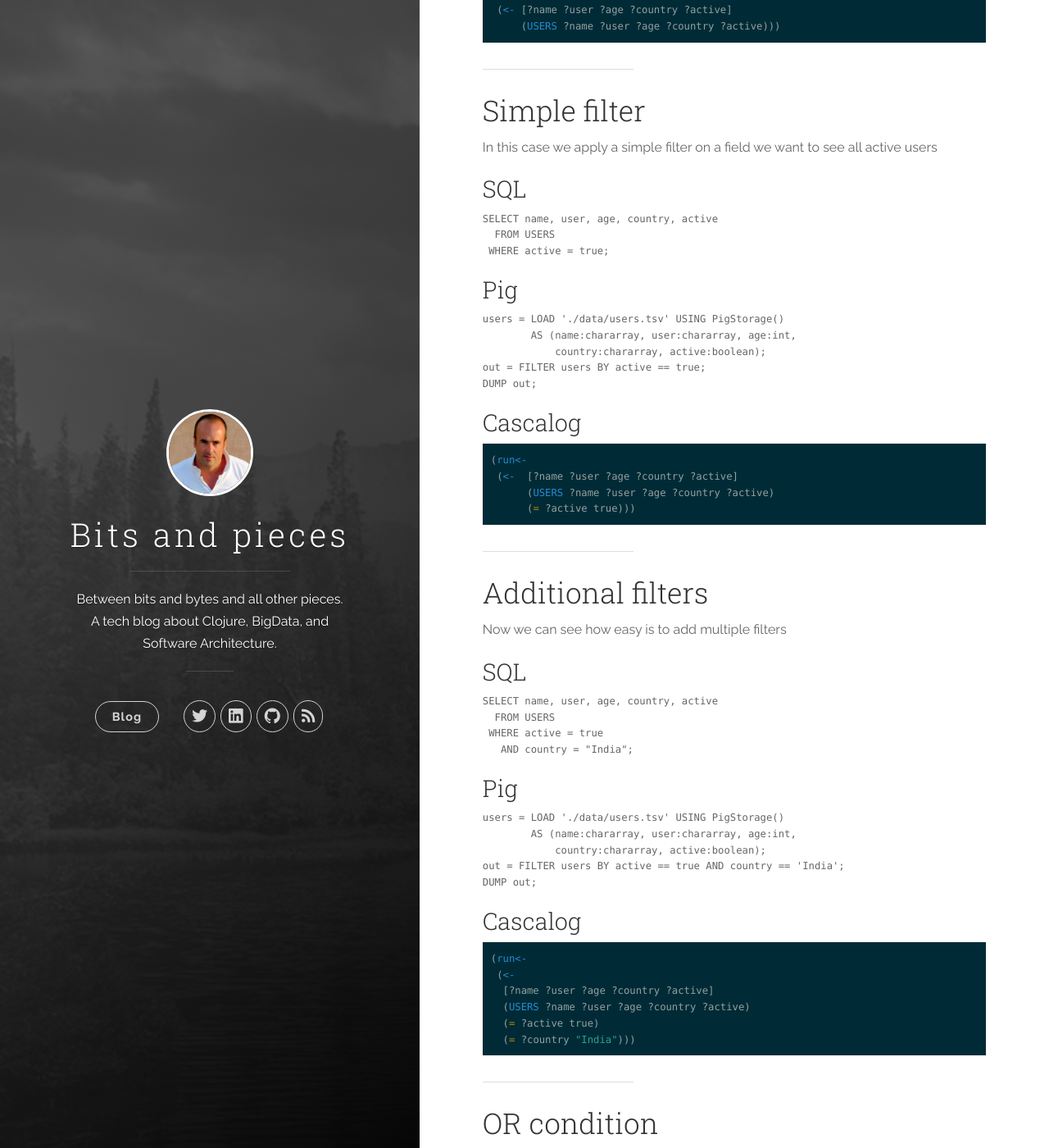
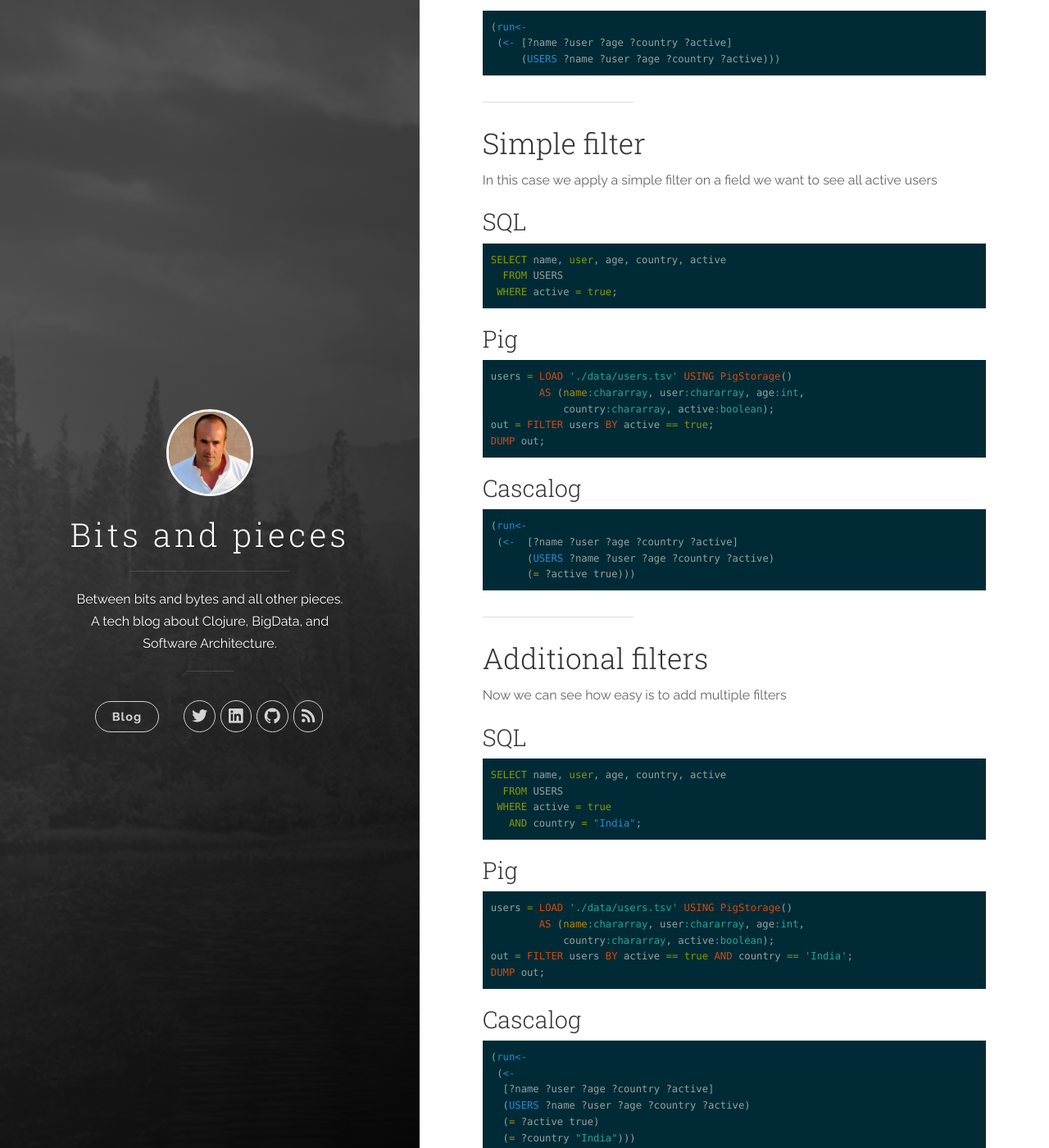
Before and after one commit to BrunoBonacci/brunobonacci.github.io, a Jekyll site: the page built from _posts/2014-06-01-cascalog-by-examples-part1.markdown, in a window 1280 px wide and 1400 px high, scrolled down 5019 px. Shown: the whole window at 82% size. Built offline with Jekyll 4.4.1, drawn with Linux system fonts in a browser that asks for light colours; nearby versions of some CDN libraries; comment, search, counter and statistics services are not loaded; some of the changed text lies outside the part shown.

Commit message:
more fix on syntax highlight

````diff
--- a/_posts/2014-06-01-cascalog-by-examples-part1.markdown
+++ b/_posts/2014-06-01-cascalog-by-examples-part1.markdown
@@ -156,6 +156,7 @@ tuples which are: _name, user, age, country, active_ and there are 500
 users in total.
 
 The `SCORES` dataset looks like this:
+
 ``` clojure
 (take 5 (shuffle SCORES))
 ;=> (["jorden78" "Tetris" 2875]
@@ -180,14 +181,14 @@ you can change the disposition and
 the number of fields in the projection side
 
 ### SQL
-``` SQL
+``` sql
 SELECT name, user, age, country, active
   FROM USERS;
 ```
 
 
 ### Pig
-``` Ruby
+``` ruby
 users = LOAD './data/users.tsv' USING PigStorage()
         AS (name:chararray, user:chararray, age:int,
             country:chararray, active:boolean);
@@ -246,14 +247,14 @@ In this case we apply a simple filter on a field
 we want to see all active users
 
 ### SQL
-``` SQL
+``` sql
 SELECT name, user, age, country, active
   FROM USERS
  WHERE active = true;
 ```
 
 ### Pig
-``` Ruby
+``` ruby
 users = LOAD './data/users.tsv' USING PigStorage()
         AS (name:chararray, user:chararray, age:int,
             country:chararray, active:boolean);
@@ -275,7 +276,7 @@ DUMP out;
 Now we can see how easy is to add multiple filters
 
 ### SQL
-``` SQL
+``` sql
 SELECT name, user, age, country, active
   FROM USERS
  WHERE active = true
@@ -283,7 +284,7 @@ SELECT name, user, age, country, active
 ```
 
 ### Pig
-``` Ruby
+``` ruby
 users = LOAD './data/users.tsv' USING PigStorage()
         AS (name:chararray, user:chararray, age:int,
             country:chararray, active:boolean);
@@ -311,7 +312,7 @@ not a function, so is not composable as function,
 and need to be wrapped.
 
 ### SQL
-``` SQL
+``` sql
 SELECT name, user, age, country, active
   FROM USERS
  WHERE active = true
@@ -319,7 +320,7 @@ SELECT name, user, age, country, active
 ```
 
 ### Pig
-``` Ruby
+``` ruby
 users = LOAD './data/users.tsv' USING PigStorage()
         AS (name:chararray, user:chararray, age:int,
             country:chararray, active:boolean);
@@ -352,13 +353,13 @@ transformation on a field, such as making
 the username uppercase we can run
 
 ### SQL
-``` SQL
+``` sql
 SELECT name, UPPER(user), age, country, active
   FROM USERS;
 ```
 
 ### Pig
-``` Ruby
+``` ruby
 users = LOAD './data/users.tsv' USING PigStorage()
         AS (name:chararray, user:chararray, age:int,
             country:chararray, active:boolean);
@@ -400,13 +401,13 @@ to distribute your custom function in the jar for hadoop
 Some simple aggregations over the entire dataset
 
 ### SQL
-``` SQL
+``` sql
 SELECT count(*), avg(age)
   FROM USERS;
 ```
 
 ### Pig
-``` Ruby
+``` ruby
 users = LOAD './data/users.tsv' USING PigStorage()
         AS (name:chararray, user:chararray, age:int,
             country:chararray, active:boolean);
@@ -431,14 +432,14 @@ DUMP out;
 Now aggregation over a group
 
 ### SQL
-``` SQL
+``` sql
 SELECT count(*), avg(age), country
   FROM USERS
  GROUP BY country;
 ```
 
 ### Pig
-``` Ruby
+``` ruby
 users = LOAD './data/users.tsv' USING PigStorage()
         AS (name:chararray, user:chararray, age:int,
             country:chararray, active:boolean);
@@ -468,7 +469,7 @@ In Cascalog the `GROUP BY` is implicit ([as explained here](http://cascalog.org/
 Let's find the number of active users by country
 
 ### SQL
-``` SQL
+``` sql
 SELECT count(*), country
   FROM USERS
  WHERE active = true
@@ -477,7 +478,7 @@ SELECT count(*), country
 
 
 ### Pig
-``` Ruby
+``` ruby
 users = LOAD './data/users.tsv' USING PigStorage()
         AS (name:chararray, user:chararray, age:int,
             country:chararray, active:boolean);
@@ -506,7 +507,7 @@ and display only those who have 25 or more active users
 
 
 ### SQL
-``` SQL
+``` sql
 SELECT count(*) as count, country
   FROM USERS
  WHERE active = true
@@ -516,7 +517,7 @@ HAVING count >= 25;
 
 
 ### Pig
-``` Ruby
+``` ruby
 users = LOAD './data/users.tsv' USING PigStorage()
         AS (name:chararray, user:chararray, age:int,
             country:chararray, active:boolean);
@@ -545,7 +546,7 @@ DUMP out;
 to sort the result set we can use the :sort predicate
 
 ### SQL
-``` SQL
+``` sql
 SELECT name, user, age, country, active
   FROM USERS
  ORDER BY age DESC;
@@ -553,7 +554,7 @@ SELECT name, user, age, country, active
 
 
 ### Pig
-``` Ruby
+``` ruby
 users = LOAD './data/users.tsv' USING PigStorage()
         AS (name:chararray, user:chararray, age:int,
             country:chararray, active:boolean);
@@ -604,7 +605,7 @@ Frankly it's unreadable, none could easily say what this
 SQL query does.
 
 ### SQL
-``` SQL
+``` sql
     SELECT u.name, u.user, u.age, u.country
      FROM USERS as u
 LEFT JOIN USERS as u2
@@ -625,7 +626,7 @@ here you can find some alternative approaches
 The Pig version is a bit more intuitive:
 
 ### Pig
-``` Ruby
+``` ruby
 users = LOAD './data/users.tsv' USING PigStorage()
         AS (name:chararray, user:chararray, age:int,
             country:chararray, active:boolean);
@@ -665,7 +666,7 @@ If we want to display the real name of each user together
 with the game they played and their score we will need to:
 
 ### SQL
-``` SQL
+``` sql
     SELECT u.name, s.game, s.score
      FROM USERS as u, SCORES as s
     WHERE u.user = s.user;
@@ -673,7 +674,7 @@ with the game they played and their score we will need to:
 
 
 ### Pig
-``` Ruby
+``` ruby
 users = LOAD './data/users.tsv' USING PigStorage()
         AS (name:chararray, user:chararray, age:int,
             country:chararray, active:boolean);
@@ -704,7 +705,7 @@ If we want to display all user which are younger than 15
 and have more than 6000 points playing Tetris we will need to:
 
 ### SQL
-``` SQL
+``` sql
     SELECT s.score, u.name, u.age, u.country
       FROM USERS u, SCORES s
      WHERE u.user = s.user
@@ -714,7 +715,7 @@ and have more than 6000 points playing Tetris we will need to:
 ```
 
 ### Pig
-``` Ruby
+``` ruby
 users = LOAD './data/users.tsv' USING PigStorage()
         AS (name:chararray, user:chararray, age:int,
             country:chararray, active:boolean);
@@ -750,7 +751,7 @@ If we want to find the who scored the highest points
 at the Tetris game we will need to:
 
 ### SQL
-``` SQL
+``` sql
 SELECT s.score, u.name, u.age, u.country
   FROM USERS u, SCORES s
  WHERE u.user = s.user
@@ -759,7 +760,7 @@ SELECT s.score, u.name, u.age, u.country
 ```
 
 ### Pig
-``` Ruby
+``` ruby
 users = LOAD './data/users.tsv' USING PigStorage()
         AS (name:chararray, user:chararray, age:int,
             country:chararray, active:boolean);
@@ -798,7 +799,7 @@ In this example I want to find the top 3 scorer per game.
 This type of queries is very common for the analytics folks (top-n by group)
 
 ### SQL
-``` SQL
+``` sql
    SELECT s.game, s.score, u.name, u.age, u.country
      FROM SCORES as s
 LEFT JOIN SCORES as s2
@@ -813,7 +814,7 @@ LEFT JOIN SCORES as s2
 
 
 ### Pig
-``` Ruby
+``` ruby
 users = LOAD './data/users.tsv' USING PigStorage()
         AS (name:chararray, user:chararray, age:int,
             country:chararray, active:boolean);
````
